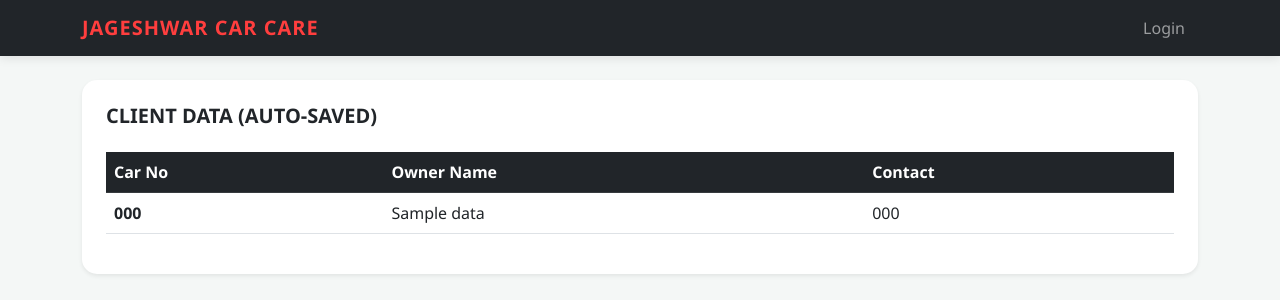
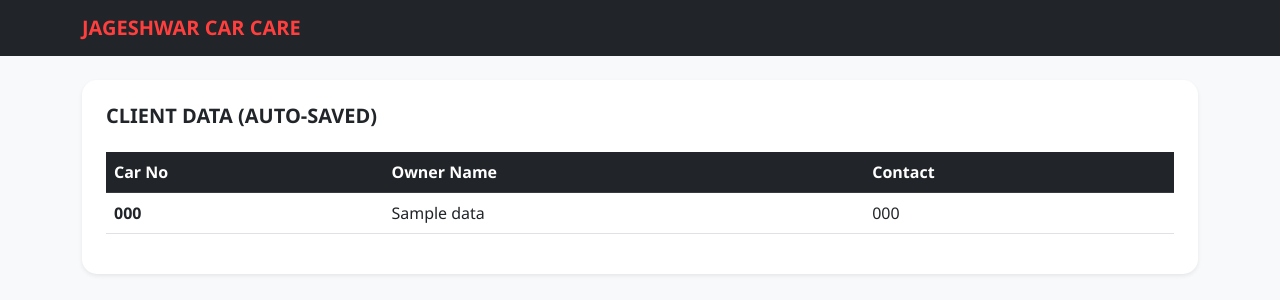
Before and after one commit to Manish123321316/my-garage-app, a Flask app: page /clients in a window 1280 px wide. Shown: the top 300 px of the page. Run offline with Flask 3, Linux system fonts and the light colour scheme; tables that the repository leaves empty hold one stand-in row (values such as "Sample post").

Commit message:
Update layout.html

```diff
--- a/templates/layout.html
+++ b/templates/layout.html
@@ -7,14 +7,12 @@
     <link href="https://cdn.jsdelivr.net/npm/bootstrap@5.3.0/dist/css/bootstrap.min.css" rel="stylesheet">
     <link rel="stylesheet" href="https://cdnjs.cloudflare.com/ajax/libs/font-awesome/6.0.0/css/all.min.css">
     <style>
-        body { background: #f4f7f6; font-family: 'Segoe UI', Tahoma, Geneva, Verdana, sans-serif; }
-        .navbar { box-shadow: 0 2px 10px rgba(0,0,0,0.1); }
-        .navbar-brand { font-weight: 800; color: #ff3e3e !important; letter-spacing: 1px; }
-        .nav-link { font-weight: 500; transition: 0.3s; margin: 0 5px; }
-        .nav-link:hover { color: #ff3e3e !important; }
-        .card { border-radius: 15px; border: none; box-shadow: 0 5px 15px rgba(0,0,0,0.05); }
+        body { background: #f8f9fa; font-family: 'Segoe UI', sans-serif; }
+        .card { border-radius: 15px; border: none; box-shadow: 0 4px 12px rgba(0,0,0,0.05); }
+        .nav-link { font-weight: 500; }
+        .navbar-brand { font-weight: 800; color: #ff3e3e !important; }
 
-        /* Logout Button Style */
+        /* Logout Button ka naya style */
         .nav-logout {
             color: #dc3545 !important;
             border: 1.5px solid #dc3545;
@@ -25,14 +23,13 @@
         }
         .nav-logout:hover { background: #dc3545; color: white !important; }
 
-        /* Alert Box Style */
-        .alert { border-radius: 10px; border: none; }
-
         /* Mobile adjustments */
-        @media (max-width: 991px) {
+        @media (max-width: 768px) {
             .navbar-nav { text-align: center; padding: 20px 0; }
-            .nav-link { padding: 12px; border-bottom: 1px solid #eee; margin: 0; }
-            .nav-logout { margin: 15px auto; width: 80%; display: block; }
+            .nav-link { padding: 12px; border-bottom: 1px solid #eee; }
+            .nav-logout { margin: 15px 0 0 0; width: 100%; display: block; }
+            .btn { width: 100%; padding: 12px; font-weight: bold; }
+            input, select { font-size: 16px !important; }
         }
     </style>
 </head>
@@ -48,22 +45,20 @@
             <div class="collapse navbar-collapse" id="navbarNav">
                 <div class="navbar-nav ms-auto align-items-center">
                     {% if current_user.is_authenticated %}
-                        <a class="nav-link" href="/"><i class="fas fa-home"></i> Dashboard</a>
+                        <a class="nav-link" href="/">Dashboard</a>
 
                         {# --- Admin/Owner Links --- #}
-                        {% if current_user.role == 'Owner' or current_user.role == 'Admin' %}
-                            <a class="nav-link" href="/clients"><i class="fas fa-users"></i> Clients</a>
-                            <a class="nav-link" href="/view_bills"><i class="fas fa-file-invoice-dollar"></i> Bills</a>
-
+                        {% if current_user.role != 'Client' and current_user.role != 'Team' %}
+                            <a class="nav-link" href="/clients">Clients</a>
+                            <a class="nav-link" href="/view_bills">Bills</a>
                             {% if current_user.role == 'Owner' %}
-                                <a class="nav-link text-warning" href="/settings"><i class="fas fa-cog"></i> Settings</a>
-                                <a class="nav-link text-warning" href="/users"><i class="fas fa-user-shield"></i> Users</a>
+                                <a class="nav-link text-warning" href="/settings">Settings</a>
+                                <a class="nav-link text-warning" href="/manage_users">Users</a>
                             {% endif %}
                         {% endif %}
 
+                        {# --- Logout (Right Side/Bottom) --- #}
                         <a class="nav-link nav-logout" href="/logout"><i class="fas fa-power-off"></i> Logout</a>
-                    {% else %}
-                        <a class="nav-link" href="/login">Login</a>
                     {% endif %}
                 </div>
             </div>
@@ -74,9 +69,9 @@
         {% with messages = get_flashed_messages() %}
             {% if messages %}
                 {% for m in messages %}
-                    <div class="alert alert-success shadow-sm alert-dismissible fade show" role="alert">
-                        <i class="fas fa-check-circle me-2"></i> {{m}}
-                        <button type="button" class="btn-close" data-bs-dismiss="alert" aria-label="Close"></button>
+                    <div class="alert alert-success shadow-sm border-0 alert-dismissible fade show">
+                        {{m}}
+                        <button type="button" class="btn-close" data-bs-dismiss="alert"></button>
                     </div>
                 {% endfor %}
             {% endif %}
```
